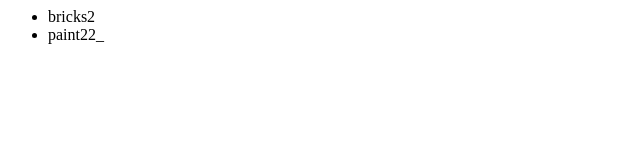
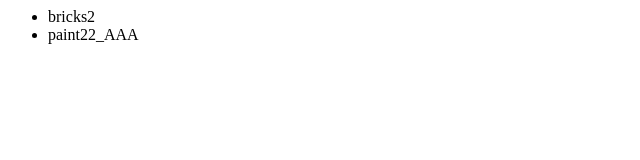
Before and after one commit to renaldow/scheduler, a plain HTML site: page index2.html in a window 1280 px wide. Shown: the full height of the page, 0-640 px from the left. Drawn offline with Linux system fonts and the light colour scheme.

```diff
--- a/index2.html
+++ b/index2.html
@@ -5,7 +5,7 @@
 
 		<ul>
 			<li>bricks2</li>
-			<li>paint22_</li>
+			<li>paint22_AAA</li>
 
 		</ul>
 
```
